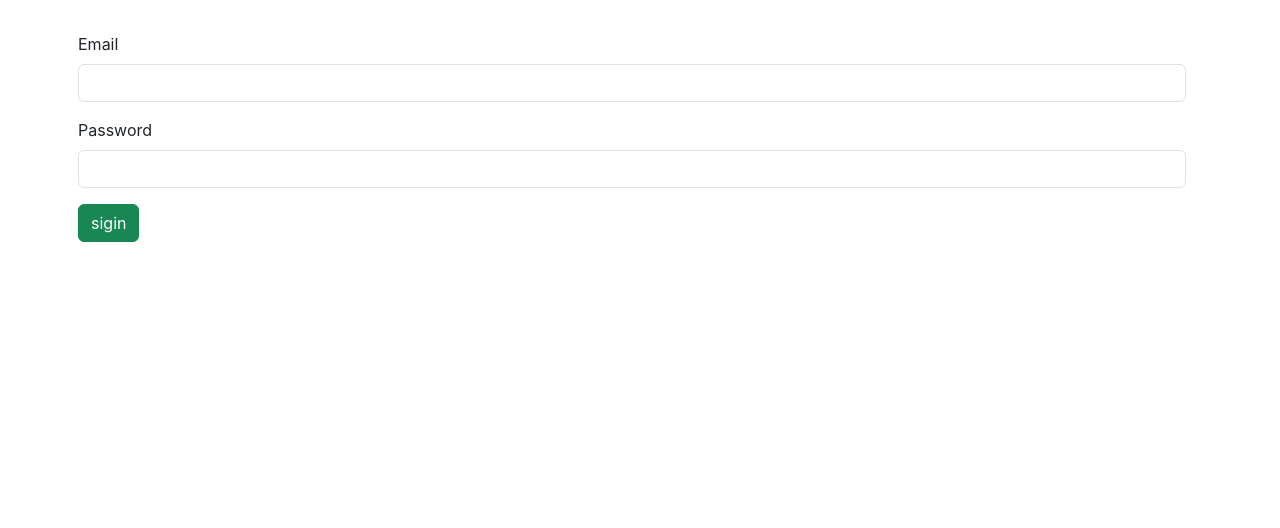
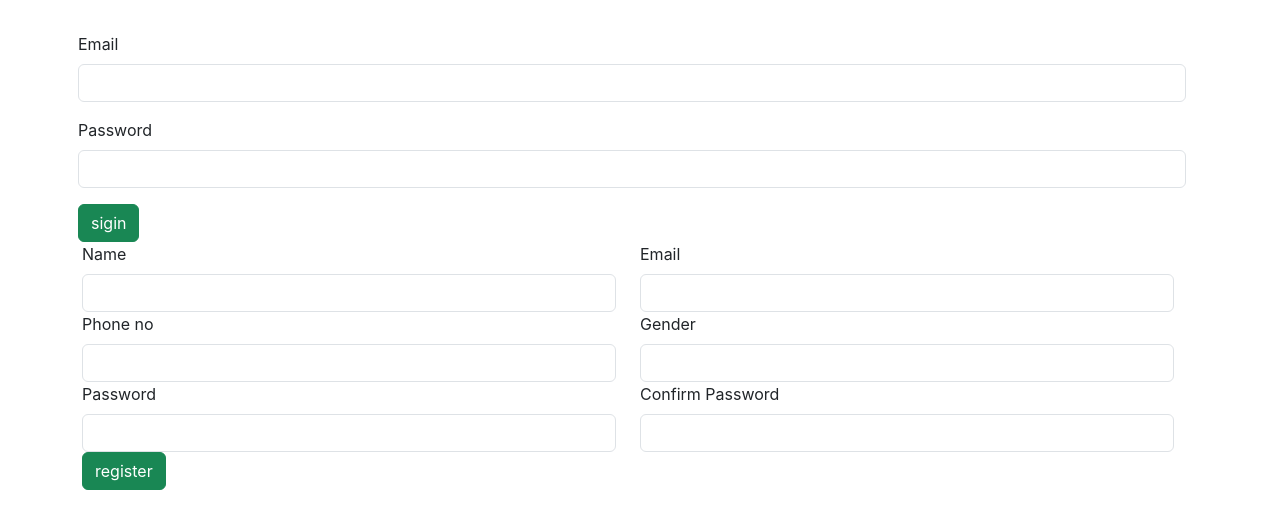
Before and after one commit to sreerag-13/ksrtc-frontend-app, a React (Create React App) app: page / in a window 1280 px wide. Shown: the top 528 px of the page. Built offline with nearby package versions, Linux system fonts and the light colour scheme.

Commit message:
sample sign

```diff
--- a/src/App.js
+++ b/src/App.js
@@ -1,11 +1,13 @@
 import logo from './logo.svg';
 import './App.css';
 import Login from './components/Login';
+import Sign from './components/Sign';
 
 function App() {
   return (
     <div>
       <Login/>
+      <Sign/>
 
     </div>
   );
--- /dev/null
+++ b/src/components/Sign.jsx
@@ -0,0 +1,45 @@
+import React from 'react'
+
+const Sign = () => {
+    return (
+        <div>
+            <div className="container">
+                <div className="row">
+                    <div className="col col-12 col-sm-12 col-md-12 col-lg-12 col-xl-12 col-xxl-12"></div>
+                    <div className="row">
+                        <div className="col col-12 col-sm-6 col-md-6 col-lg-6 col-xl-6 col-xxl-6">
+                            <label htmlFor="" className="form-label">Name</label>
+                            <input type="text" className="form-control" />
+                        </div>
+                        <div className="col col-12 col-sm-6 col-md-6 col-lg-6 col-xl-6 col-xxl-6">
+                            <label htmlFor="" className="form-label">Email</label>
+                            <input type="text" className="form-control" />
+                        </div>
+                        <div className="col col-12 col-sm-6 col-md-6 col-lg-6 col-xl-6 col-xxl-6">
+                            <label htmlFor="" className="form-label">Phone no</label>
+                            <input type="text" className="form-control" />
+                        </div>
+                        <div className="col col-12 col-sm-6 col-md-6 col-lg-6 col-xl-6 col-xxl-6">
+                            <label htmlFor="" className="form-label">Gender</label>
+                            <input type="text" className="form-control" />
+                        </div>
+                        <div className="col col-12 col-sm-6 col-md-6 col-lg-6 col-xl-6 col-xxl-6">
+                            <label htmlFor="" className="form-label">Password</label>
+                            <input type="text" className="form-control" />
+                        </div>
+                        <div className="col col-12 col-sm-6 col-md-6 col-lg-6 col-xl-6 col-xxl-6">
+                            <label htmlFor="" className="form-label">Confirm Password</label>
+                            <input type="text" className="form-control" />
+                        </div>
+
+                        <div className="col col-12 col-sm-6 col-md-6 col-lg-6 col-xl-6 col-xxl-6">
+                            <button className="btn btn-success">register</button>
+                        </div>
+                    </div>
+                </div>
+            </div>
+        </div>
+    )
+}
+
+export default Sign
```
